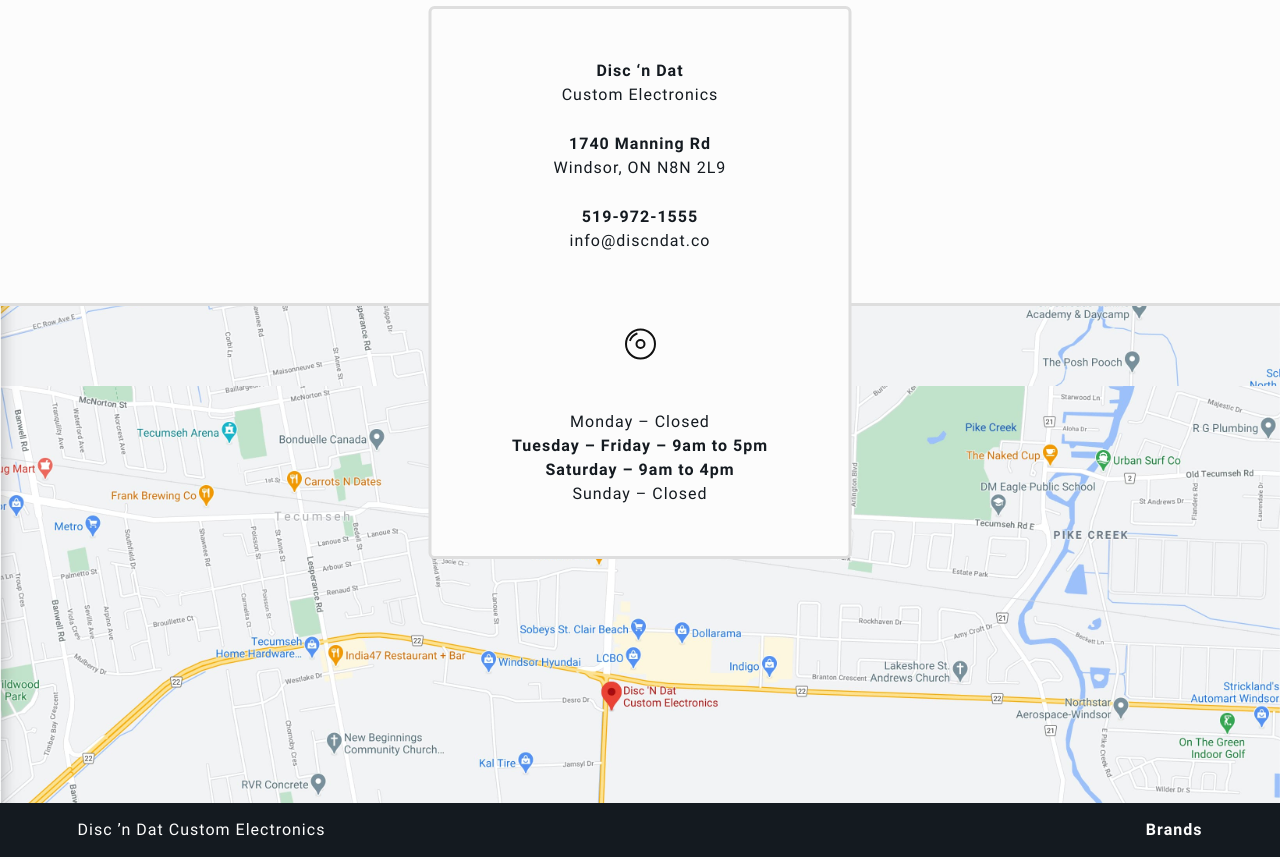
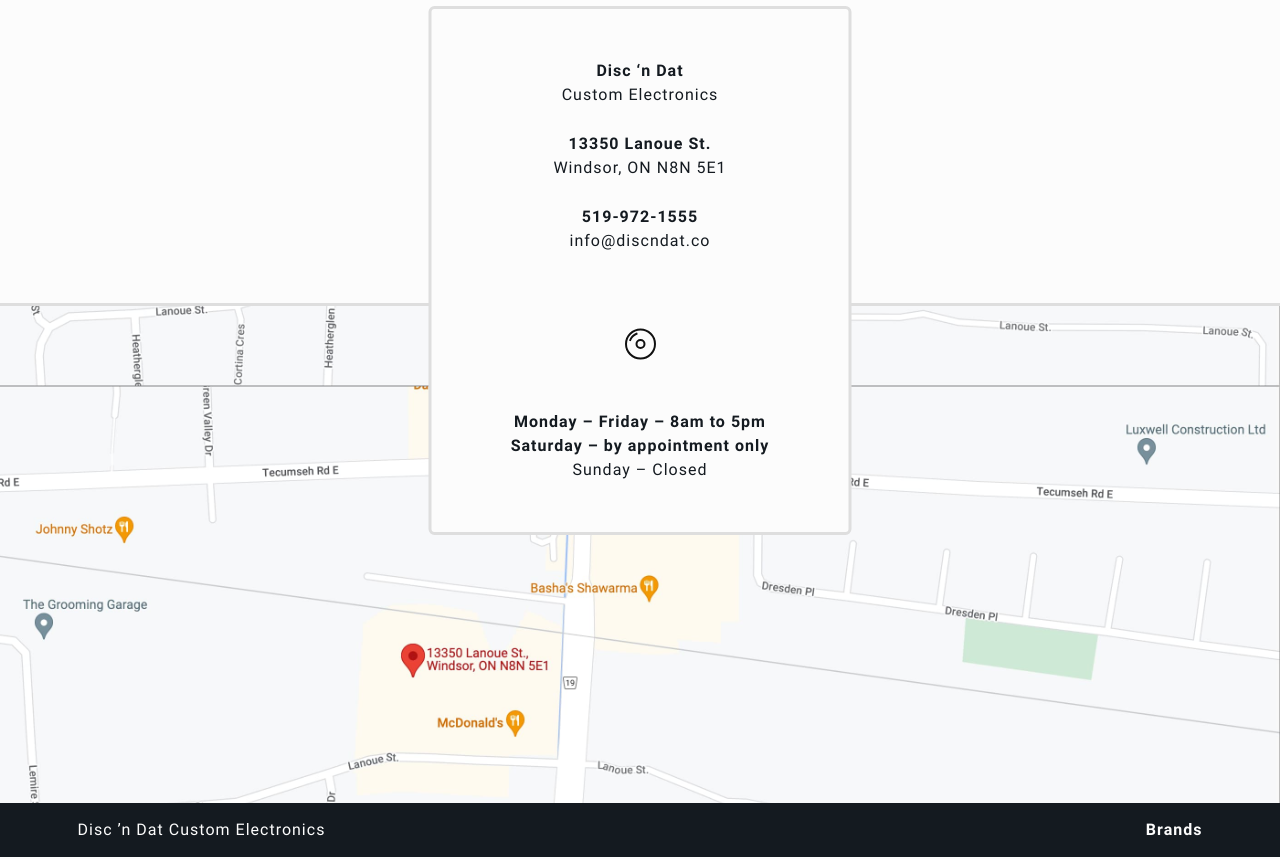
Before and after one commit to tr1s/discndat, a Next.js app: page /brands in a window 1280 px wide. Shown: the part 2900-3759 px from the top of the page. Built offline with nearby package versions, Linux system fonts and the light colour scheme; a web font is replaced by a local one.

Commit message:
map updates

```diff
--- a/src/components/location.js
+++ b/src/components/location.js
@@ -5,7 +5,7 @@
     <div className={styles.location}>
       <a
         className={styles.mapLink}
-        href="https://www.google.com/maps/place/Disc+'N+Dat+Custom+Electronics/@42.3038963,-82.871485,17z/data=!3m1!4b1!4m5!3m4!1s0x883b2c6cadcbb7e7:0x3efd83593ddfd15e!8m2!3d42.3038963!4d-82.8692963"
+        href="https://goo.gl/maps/ec3JeVydMrwmL2a99"
         target="_blank"
         rel="noopener noreferrer"
       >
@@ -19,12 +19,12 @@
           </div>
           <div className={styles.locationInfo}>
             <a
-              href="https://www.google.com/maps/place/Disc+'N+Dat+Custom+Electronics/@42.3038963,-82.871485,17z/data=!3m1!4b1!4m5!3m4!1s0x883b2c6cadcbb7e7:0x3efd83593ddfd15e!8m2!3d42.3038963!4d-82.8692963"
+              href="https://goo.gl/maps/ec3JeVydMrwmL2a99"
               target="_blank"
               rel="noopener noreferrer"
             >
-              <p>1740 Manning Rd</p>
-              <p>Windsor, ON N8N 2L9</p>
+              <p>13350 Lanoue St.</p>
+              <p>Windsor, ON N8N 5E1</p>
             </a>
           </div>
           <div className={styles.locationInfo}>
@@ -35,9 +35,8 @@
           </div>
           <img src="/disc.svg" alt="" />
           <div>
-            <p>Monday – Closed</p>
-            <p className="bold">Tuesday – Friday – 9am to 5pm</p>
-            <p className="bold">Saturday – 9am to 4pm</p>
+            <p className="bold">Monday – Friday – 8am to 5pm</p>
+            <p className="bold">Saturday – by appointment only</p>
             <p>Sunday – Closed</p>
           </div>
         </div>
```
Also changed, not shown: public/map.jpg, 1 other file (tests, documents, lock files or other folders).
